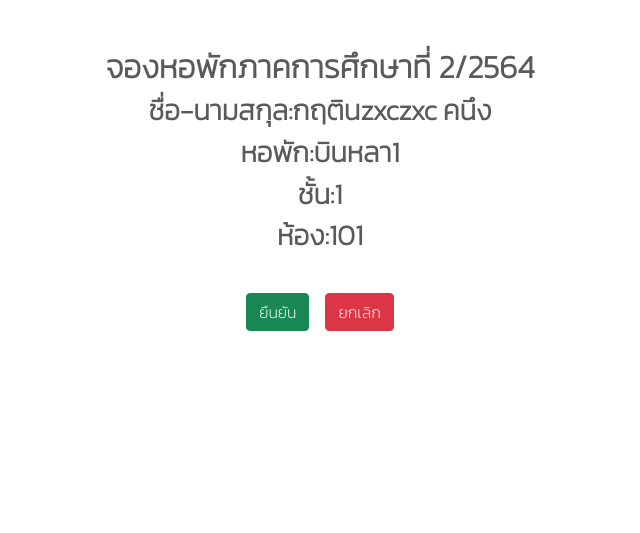
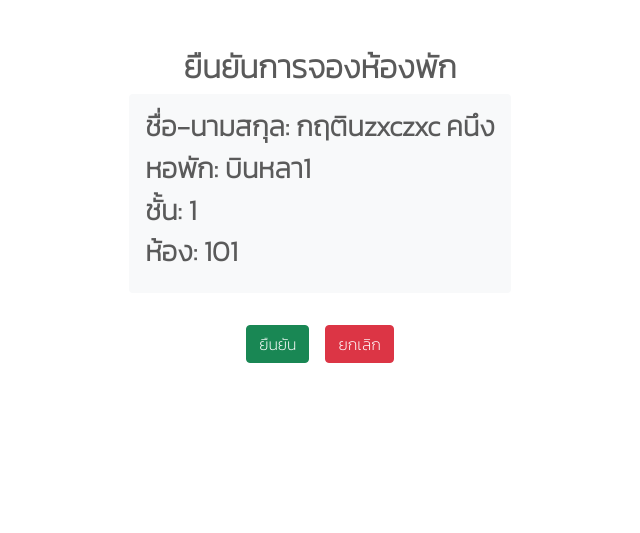
Before and after one commit to Krittin-Khanueng/DormitoryReservationSystem, a Django app: template booking/templates/booking/booking_confirm.html in a window 1280 px wide. Shown: the part 66-599 px from the top of the page, without its empty margins (320-960 px from the left). Run offline with Django 3.2, Linux system fonts and the light colour scheme; the template is opened without the code that fills it: values that come from a table or form of the project are taken from there, others are empty; a user stored in the database is signed in; data comes from the database, SQL or seed files in the repository; some libraries are stand-ins or nearby versions.

Commit message:
update confirm

```diff
--- a/backup/dorm_dormitory.csv
+++ /dev/null
@@ -1,3 +0,0 @@
-id,description,images,images_room_plan,is_active,created_at,updated_at,name
-2,ดีมาก,images/dorm/MED_5270_1.jpg,,1,2021-07-10 21:42:32.816156,2021-07-10 21:42:32.828124,บินหลา1
-3,เวรี่,images/dorm/MED_5394.JPG,,1,2021-07-10 21:42:32.816156,2021-07-10 21:42:32.828124,บินหลา2
--- a/booking/templates/booking/booking_confirm.html
+++ b/booking/templates/booking/booking_confirm.html
@@ -4,11 +4,13 @@
 
 {% block content %}
     <div class="d-flex flex-column align-items-center m-5">
-        <h2 class="text fw-bold text-center">จองหอพักภาคการศึกษาที่ 2/2564</h2>
-        <h3 class="text fw-bold text-sm-center">ชื่อ-นามสกุล:{{ user.get_full_name }}</h3>
-        <h3 class="text fw-bold ">หอพัก:{{ room.floor.dorm_name }}</h3>
-        <h3 class="text fw-bold">ชั้น:{{ room.floor.number }}</h3>
-        <h3 class="text fw-bold">ห้อง:{{ room.room_id }}</h3>
+        <h2 class="text fw-bold text-center">ยืนยันการจองห้องพัก</h2>
+        <span class="rounded bg-light p-3">
+            <h3 class="text fw-bold text-sm-center">ชื่อ-นามสกุล: <span class="fw-bold">{{ user.get_full_name }}</span></h3>
+            <h3 class="text fw-bold ">หอพัก: <span class="fw-bold">{{ room.floor.dorm_name }}</span> </h3>
+            <h3 class="text fw-bold">ชั้น: <span class="fw-bold">{{ room.floor.number }}</span></h3>
+            <h3 class="text fw-bold">ห้อง: <span class="fw-bold">{{ room.room_id }}</span></h3>
+        </span>
         <div class="d-flex justify-content-center mt-4">
             <form method="post" action="{% url "booking" %}">
                 {% csrf_token %}
--- /dev/null
+++ b/booking/templates/dormitory_booking_history.html
@@ -0,0 +1,6 @@
+{% extends 'base.html' %}
+{% block title %}ประวัติการจองหอพัก{% endblock %}
+
+{% block content %}
+
+{%endblock%}
--- a/booking/urls.py
+++ b/booking/urls.py
@@ -6,6 +6,7 @@ urlpatterns = [
 	path("confirm/", views.ConfirmRoomView.as_view(), name="confirm"),
 	path("success/", views.BookingSuccessView.as_view(), name="booking_success"),
 	path("confirm/booking/", views.ConfirmToBookView.as_view(), name="booking_confirm"),
+	# path("history/",)
 	# path("cancel/",),
 	# path("cancel-succes/"),
 
```
Also changed, not shown: booking/templates/booking/booking_confirm_to_book.html (+5 -4 lines), backup/dorm_floor.csv (deleted), backup/dorm_room.csv (deleted).
